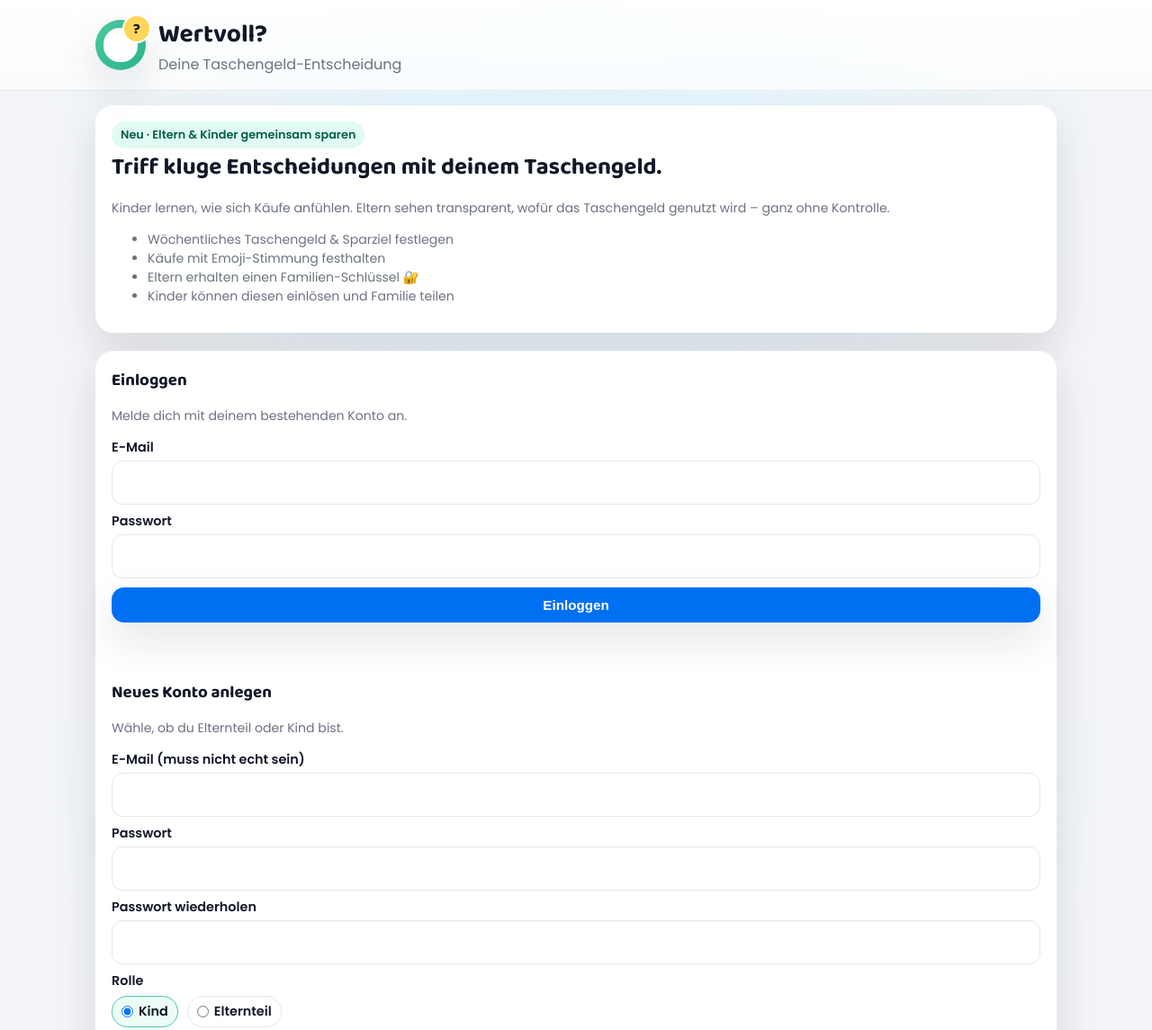
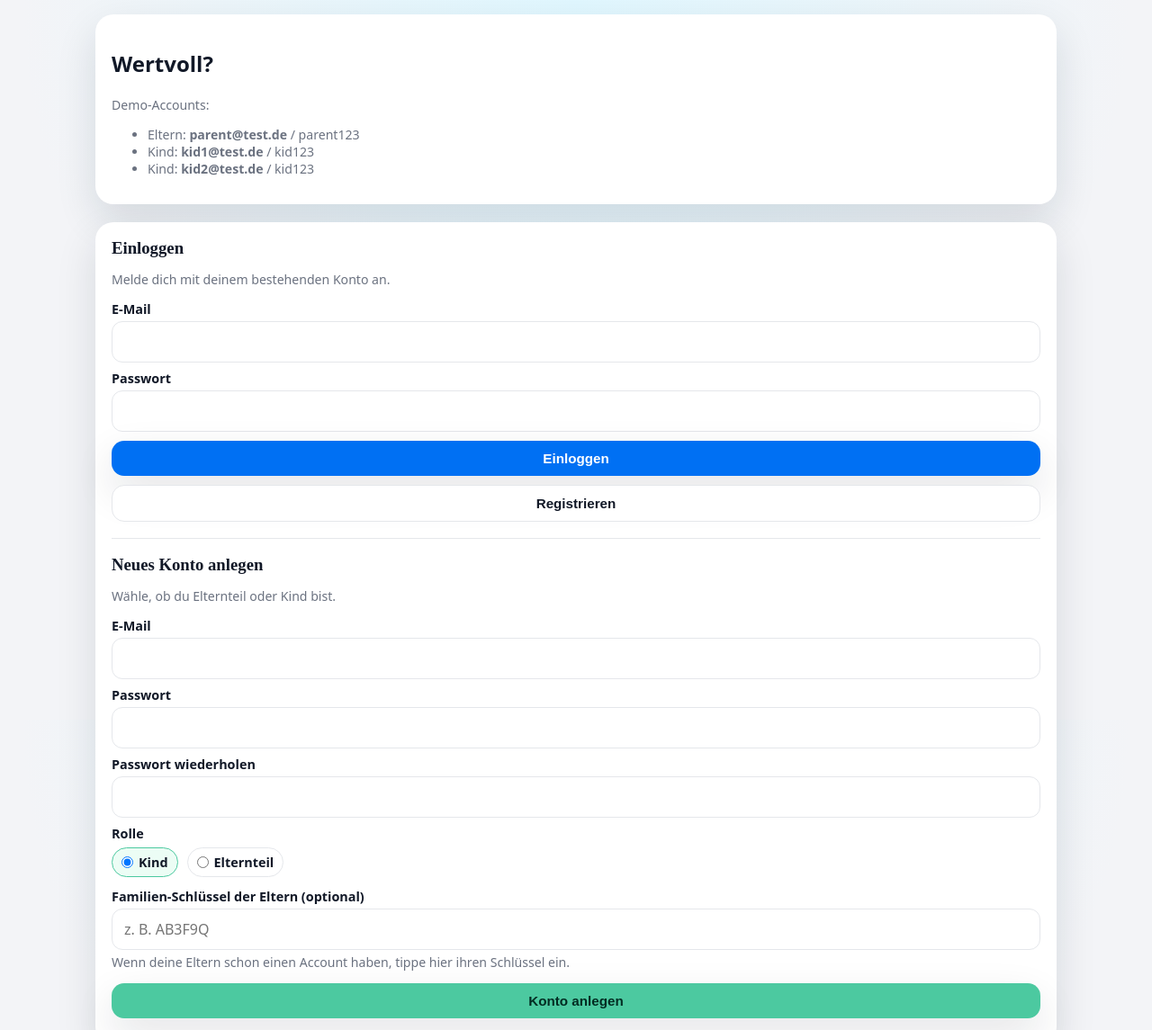
Before and after one commit to NennMi220205/Sparen-Website, a website: page public/index.html in a window 1280 px wide. Shown: the top 1145 px of the page at 90% size. Drawn offline with Linux system fonts and the light colour scheme.

Commit message:
Update index.html

```diff
--- a/public/index.html
+++ b/public/index.html
@@ -4,55 +4,27 @@
   <meta charset="UTF-8" />
   <meta name="viewport" content="width=device-width, initial-scale=1" />
   <title>Wertvoll? – Login</title>
-
-  <link rel="preconnect" href="https://fonts.googleapis.com">
-  <link rel="preconnect" href="https://fonts.gstatic.com" crossorigin>
-  <link href="https://fonts.googleapis.com/css2?family=Baloo+2:wght@400;600;700&family=Poppins:wght@400;600&display=swap" rel="stylesheet">
-
   <link rel="stylesheet" href="main.css" />
 </head>
 <body>
-<header>
-  <div class="container">
-    <div class="row" style="justify-content:space-between">
-      <div class="brand">
-        <div class="logo" aria-hidden="true"></div>
-        <div>
-          <h1>Wertvoll?</h1>
-          <div class="subtitle">Deine Taschengeld-Entscheidung</div>
-        </div>
-      </div>
-    </div>
-  </div>
-</header>
-
   <main class="container auth-layout">
     <div class="auth-grid">
-    <!-- Linke Seite: Text / Illustration -->
       <div class="card">
-      <div class="hero-text">
-        <span class="hero-badge">Neu · Eltern & Kinder gemeinsam sparen</span>
-        <h2>Triff kluge Entscheidungen mit deinem Taschengeld.</h2>
-        <p class="muted">
-          Kinder lernen, wie sich Käufe anfühlen. Eltern sehen transparent,
-          wofür das Taschengeld genutzt wird – ganz ohne Kontrolle.
-        </p>
-      </div>
+        <h2>Wertvoll?</h2>
+        <p class="muted">Demo-Accounts:</p>
         <ul class="muted">
-        <li>Wöchentliches Taschengeld & Sparziel festlegen</li>
-        <li>Käufe mit Emoji-Stimmung festhalten</li>
-        <li>Eltern erhalten einen Familien-Schlüssel 🔐</li>
-        <li>Kinder können diesen einlösen und Familie teilen</li>
+          <li>Eltern: <b>parent@test.de</b> / parent123</li>
+          <li>Kind: <b>kid1@test.de</b> / kid123</li>
+          <li>Kind: <b>kid2@test.de</b> / kid123</li>
         </ul>
       </div>
 
-    <!-- Rechte Seite: Login + Registrierung -->
       <div class="card">
-      <div style="display:flex;gap:16px;flex-direction:column">
         <!-- LOGIN -->
-        <section>
+        <section id="loginSection">
           <h3 class="headline-sm">Einloggen</h3>
           <p class="muted">Melde dich mit deinem bestehenden Konto an.</p>
+
           <form id="loginForm" style="margin-top:8px">
             <div style="margin-bottom:8px">
               <label for="loginEmail">E-Mail</label>
@@ -62,20 +34,26 @@
               <label for="loginPassword">Passwort</label>
               <input type="password" id="loginPassword" required />
             </div>
+
             <button type="submit" class="btn" style="width:100%">Einloggen</button>
+            <button type="button" class="btn ghost" id="goRegisterBtn" style="width:100%;margin-top:10px">
+              Registrieren
+            </button>
+
             <p id="loginError" class="error"></p>
           </form>
         </section>
 
-        <hr style="border:none;border-top:1px solid #e5e7eb" />
+        <hr style="border:none;border-top:1px solid #e5e7eb;margin:18px 0" />
 
         <!-- REGISTRIERUNG -->
-        <section>
+        <section id="registerSection">
           <h3 class="headline-sm">Neues Konto anlegen</h3>
           <p class="muted">Wähle, ob du Elternteil oder Kind bist.</p>
+
           <form id="registerForm" style="margin-top:8px">
             <div style="margin-bottom:8px">
-              <label for="regEmail">E-Mail (muss nicht echt sein)</label>
+              <label for="regEmail">E-Mail</label>
               <input type="email" id="regEmail" required />
             </div>
             <div style="margin-bottom:8px">
@@ -102,18 +80,10 @@
             </div>
 
             <div id="familyKeyGroup" style="margin-bottom:8px">
-              <label for="familyKey">
-                Familien-Schlüssel der Eltern (optional)
-              </label>
-              <input
-                type="text"
-                id="familyKey"
-                placeholder="z. B. AB3F9Q"
-                maxlength="10"
-              />
+              <label for="familyKey">Familien-Schlüssel der Eltern (optional)</label>
+              <input type="text" id="familyKey" placeholder="z. B. AB3F9Q" maxlength="10" />
               <p class="muted" style="margin-top:4px">
-                Wenn deine Eltern schon einen Account haben, tippe hier ihren
-                Schlüssel ein, um in dieselbe Familie zu kommen.
+                Wenn deine Eltern schon einen Account haben, tippe hier ihren Schlüssel ein.
               </p>
             </div>
 
@@ -127,26 +97,24 @@
         </section>
       </div>
     </div>
-  </div>
   </main>
 
 <script>
-  // Rollen-Auswahl optisch
+  // Scroll zu Registrierung
+  document.getElementById("goRegisterBtn").addEventListener("click", () => {
+    document.getElementById("registerSection").scrollIntoView({ behavior: "smooth" });
+  });
+
+  // Rollen optisch + Familienkey anzeigen
   const roleRow = document.getElementById("roleRow");
   const familyKeyGroup = document.getElementById("familyKeyGroup");
 
   roleRow.addEventListener("change", () => {
-    [...roleRow.querySelectorAll(".role-pill")].forEach((p) =>
-      p.classList.remove("active")
-    );
+    [...roleRow.querySelectorAll(".role-pill")].forEach((p) => p.classList.remove("active"));
     const checked = roleRow.querySelector("input[name='role']:checked");
     if (checked) {
       checked.closest(".role-pill").classList.add("active");
-      if (checked.value === "parent") {
-        familyKeyGroup.style.display = "none";
-      } else {
-        familyKeyGroup.style.display = "block";
-      }
+      familyKeyGroup.style.display = checked.value === "parent" ? "none" : "block";
     }
   });
 
@@ -167,8 +135,8 @@
         headers: { "Content-Type": "application/json" },
         body: JSON.stringify({ email, password })
       });
+
       const data = await res.json();
-
       if (!data.success) {
         loginError.textContent = data.message || "Login fehlgeschlagen.";
         return;
@@ -176,9 +144,7 @@
 
       localStorage.setItem("loggedInEmail", data.email);
       localStorage.setItem("loggedInRole", data.role);
-      if (data.familyKey) {
-        localStorage.setItem("familyKey", data.familyKey);
-      }
+      if (data.familyKey) localStorage.setItem("familyKey", data.familyKey);
 
       window.location.href = "app.html";
     } catch (err) {
@@ -187,7 +153,7 @@
     }
   });
 
-  // REGISTRIEREN
+  // REGISTER
   const registerForm = document.getElementById("registerForm");
   const registerError = document.getElementById("registerError");
   const registerSuccess = document.getElementById("registerSuccess");
@@ -201,8 +167,7 @@
     const password = document.getElementById("regPassword").value;
     const password2 = document.getElementById("regPassword2").value;
     const role = registerForm.role.value;
-    const familyKey =
-      role === "child"
+    const familyKey = role === "child"
       ? document.getElementById("familyKey").value.trim().toUpperCase()
       : "";
 
@@ -217,8 +182,8 @@
         headers: { "Content-Type": "application/json" },
         body: JSON.stringify({ email, password, role, familyKey })
       });
+
       const data = await res.json();
-
       if (!data.success) {
         registerError.textContent = data.message || "Registrierung fehlgeschlagen.";
         return;
@@ -230,11 +195,6 @@
       }
 
       registerForm.reset();
-      // Rolle wieder auf Kind stellen
-      roleRow.querySelectorAll(".role-pill").forEach((p) => p.classList.remove("active"));
-      roleRow.querySelector(".role-pill input[value='child']").checked = true;
-      roleRow.querySelector(".role-pill").classList.add("active");
-      familyKeyGroup.style.display = "block";
     } catch (err) {
       console.error(err);
       registerError.textContent = "Server nicht erreichbar?";
```
Lines whose indentation alone changed are shown as unchanged.
